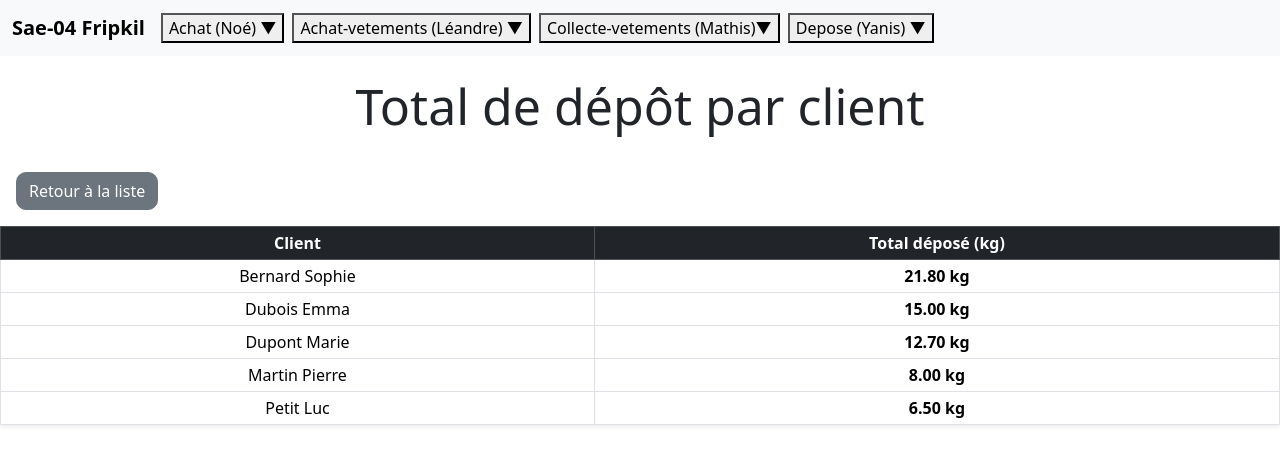
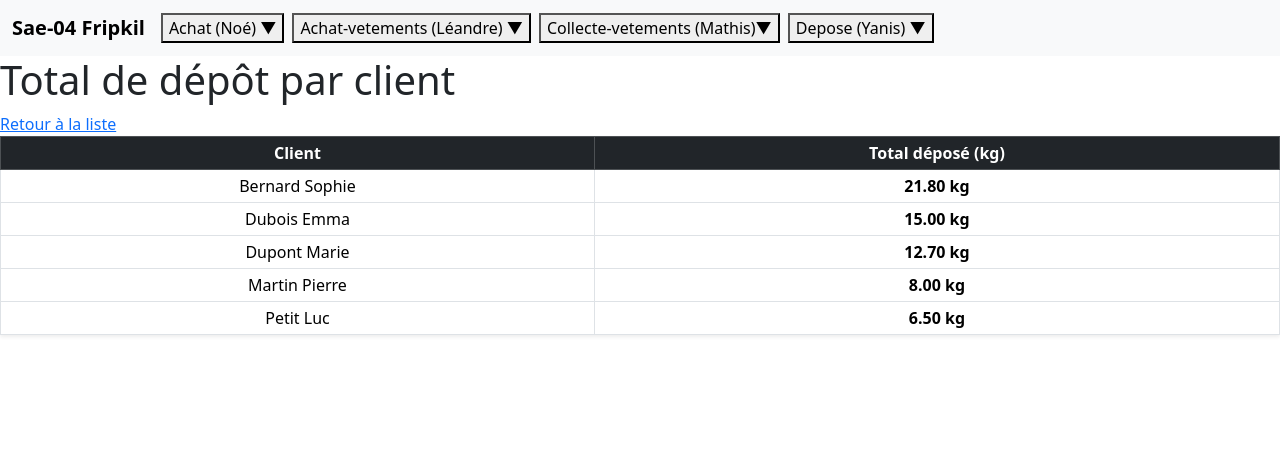
Before and after one commit to LeandreBizel/SAE1.04, a Flask app: page /Depose/etat in a window 1280 px wide. Shown: the top 465 px of the page. Run offline with Flask 3, Linux system fonts and the light colour scheme; data comes from the database, SQL or seed files in the repository; some libraries are stand-ins or nearby versions.

Commit message:
Update Depose_etat.html

```diff
--- a/templates/Tables/Depose_etat.html
+++ b/templates/Tables/Depose_etat.html
@@ -10,8 +10,8 @@
 {% endblock %}
 
 {% block body %}
-<h1 style="text-align: center;font-size: 50px;margin: 20px;">Total de dépôt par client</h1>
-<a href="/Depose/show" class="btn btn-secondary m-3" style="border-radius: 10px;">Retour à la liste</a>
+<h1 >Total de dépôt par client</h1>
+<a href="/Depose/show">Retour à la liste</a>
 
 <table class="table table-hover table-bordered table-sm align-middle shadow-sm">
     <thead class="table-dark">
```
